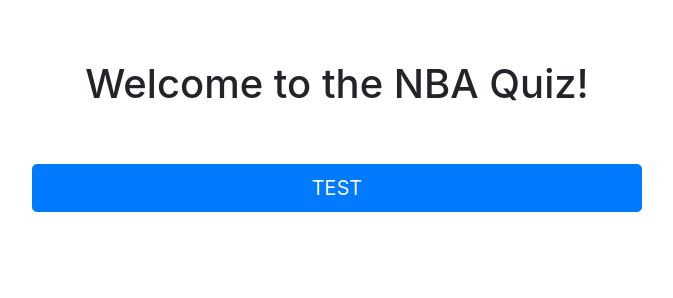
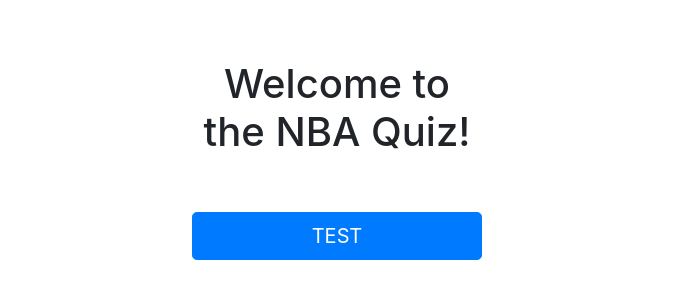
Before and after one commit to saeedaltaf/TriviaGame, a plain HTML site: page index.html in a window 1280 px wide. Shown: the whole page, without its empty margins (303-976 px from the left). Drawn offline with nearby package versions, Linux system fonts and the light colour scheme.

Commit message:
reposition start screen for phone

```diff
--- a/index.html
+++ b/index.html
@@ -23,7 +23,7 @@
             <p class="browsehappy">You are using an <strong>outdated</strong> browser. Please <a href="#">upgrade your browser</a> to improve your experience.</p>
         <![endif]-->
 
-        <div class = "titleAndStart col-lg-6 .col-lg-offset-7"></div>
+        <div class = "titleAndStart col-lg-3 .col-lg-offset-7"></div>
 
         <script src="assets/javascript/app.js" async defer></script>
     </body>
```
